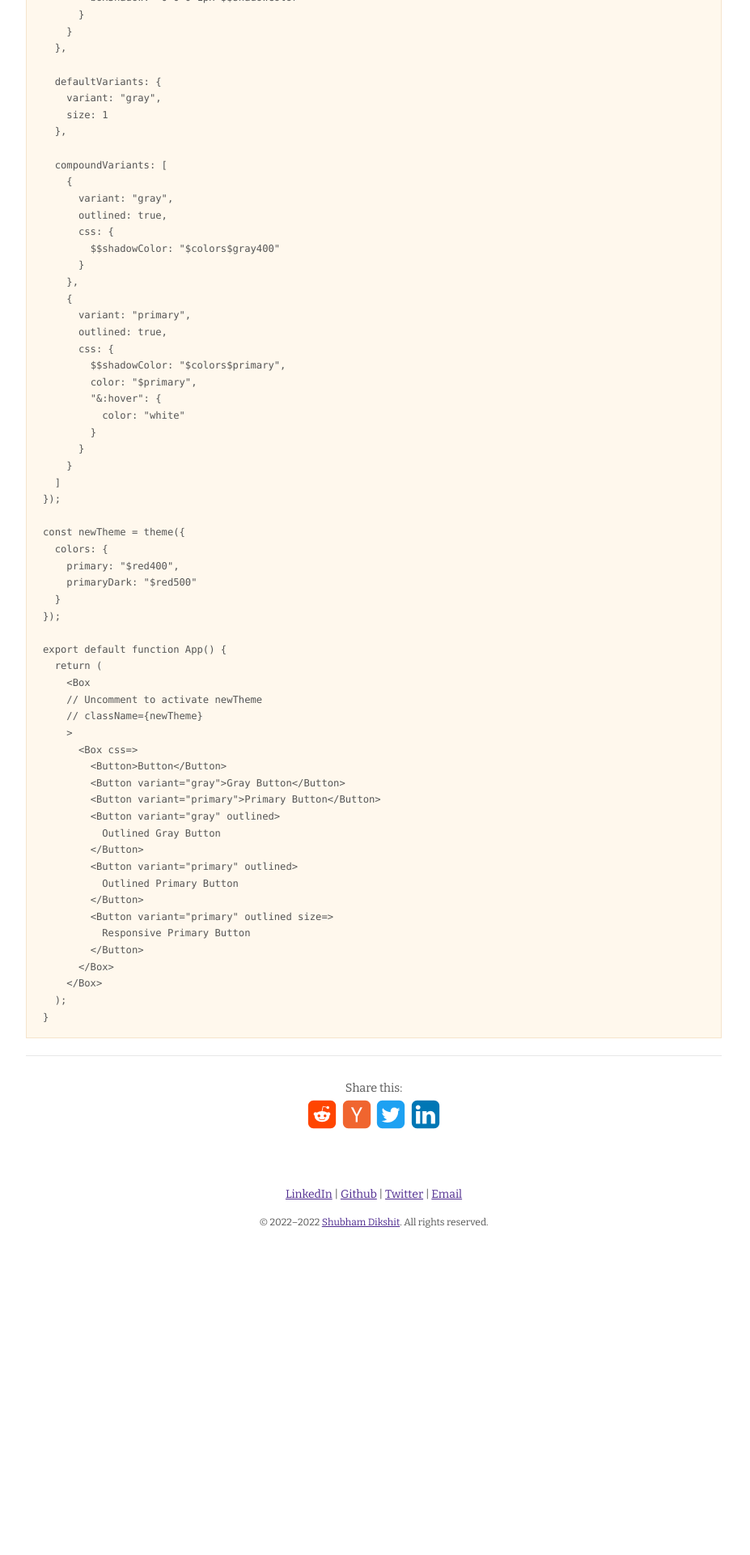
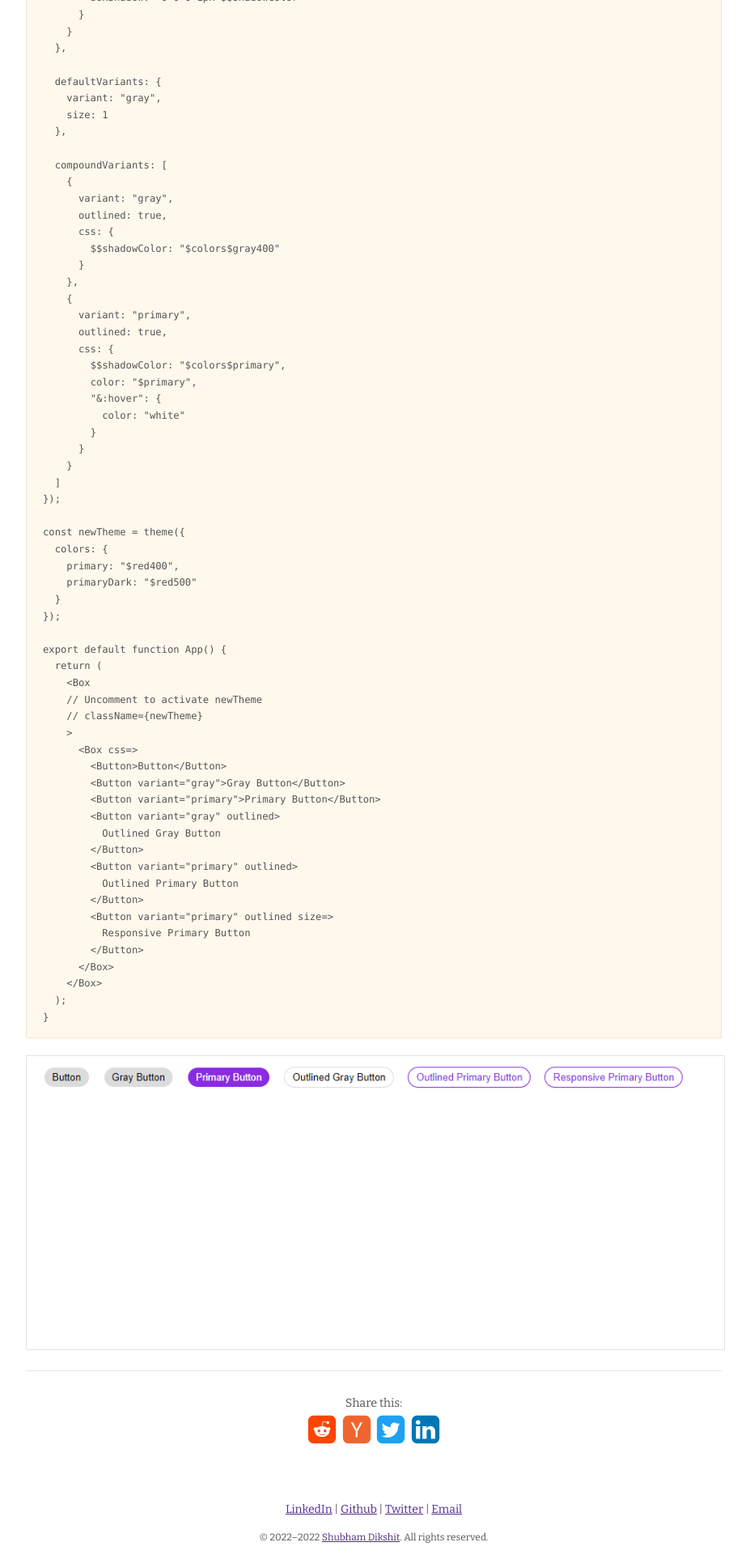
Before and after one commit to dshubham25/dshubham25.github.io, a Jekyll site: the page built from _posts/2022-07-17-Stitches.md, in a window 1280 px wide. Shown: the part 1995-3915 px from the top of the page at 81% size, without its empty margins (178-1105 px from the left). Built offline with Jekyll 4.4.1, drawn with Linux system fonts in a browser that asks for light colours; nearby versions of some CDN libraries; before the commit the page ends 3526 px from its top, so only the background shows below that.

Commit message:
Add files via upload

````diff
--- a/_posts/2022-07-17-Stitches.md
+++ b/_posts/2022-07-17-Stitches.md
@@ -4,6 +4,7 @@ title: Stitches CSS
 category: Developer Environment
 excerpt: Guide on hosting a Jekyll site with custom domain on Github Pages.
 redirect_from: /2022/07/17/Stitches/
+preview_image: images\blog\Screenshot (187).png
 ---
 
 Radix UI is the layer that provides the unstyled accessible customizable components.
@@ -152,3 +153,5 @@ export default function App() {
   );
 }
 ```
+
+<img src="\images\blog\Screenshot (187).png" align="center" alt="Innovation" style="margin:auto; display:block;"/>
````
